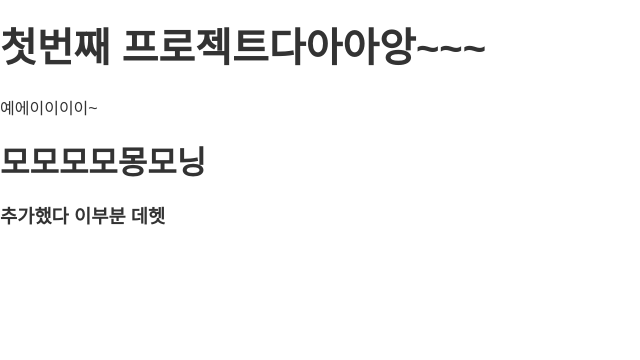
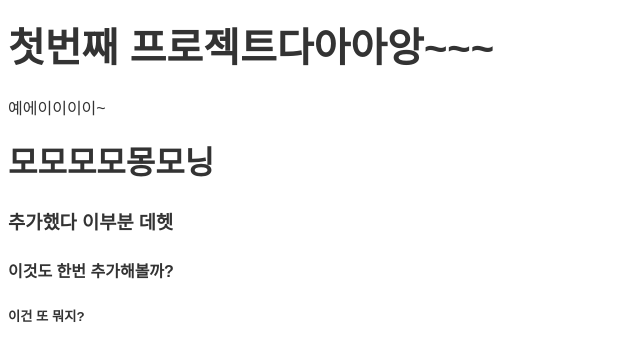
Before and after one commit to theFrostBurn/git-test-on-noona, a plain HTML site: page index.html in a window 1280 px wide. Shown: the whole page, without its empty margins (0-640 px from the left). Drawn offline with Linux system fonts and the light colour scheme.

Commit message:
third commit

```diff
--- a/index.html
+++ b/index.html
@@ -17,6 +17,13 @@
     <h3>
         추가했다 이부분 데헷
     </h3>
+    <h4>
+        이것도 한번 추가해볼까?
+    </h4>
+    <h5>
+        이건 또 뭐지?
+    </h5>
+
 </body>
 
 </html>
--- a/style.css
+++ b/style.css
@@ -1,5 +1,5 @@
 * {
-    margin: 0;
+    margin: 1;
     padding: 0;
     box-sizing: border-box;
 }
```
